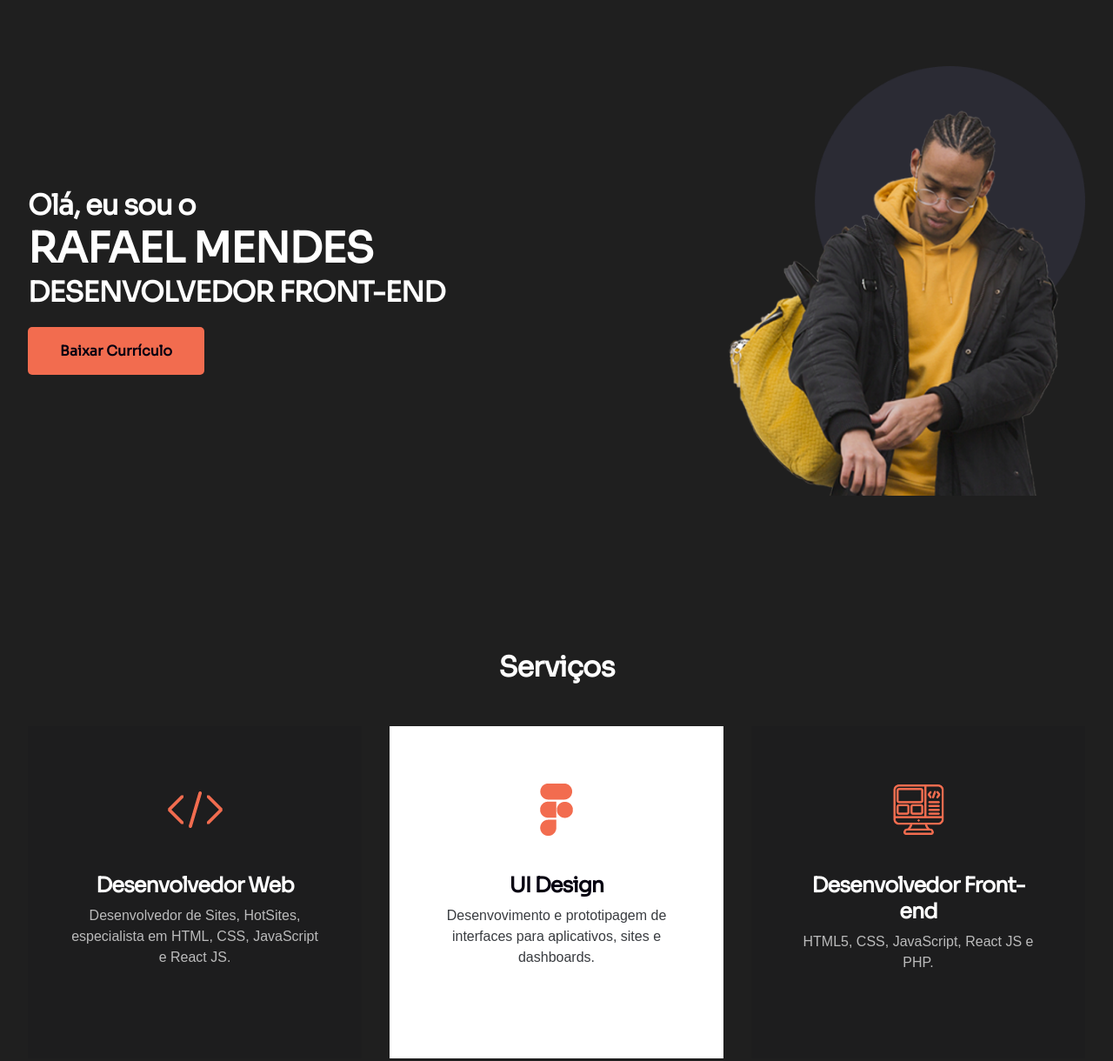
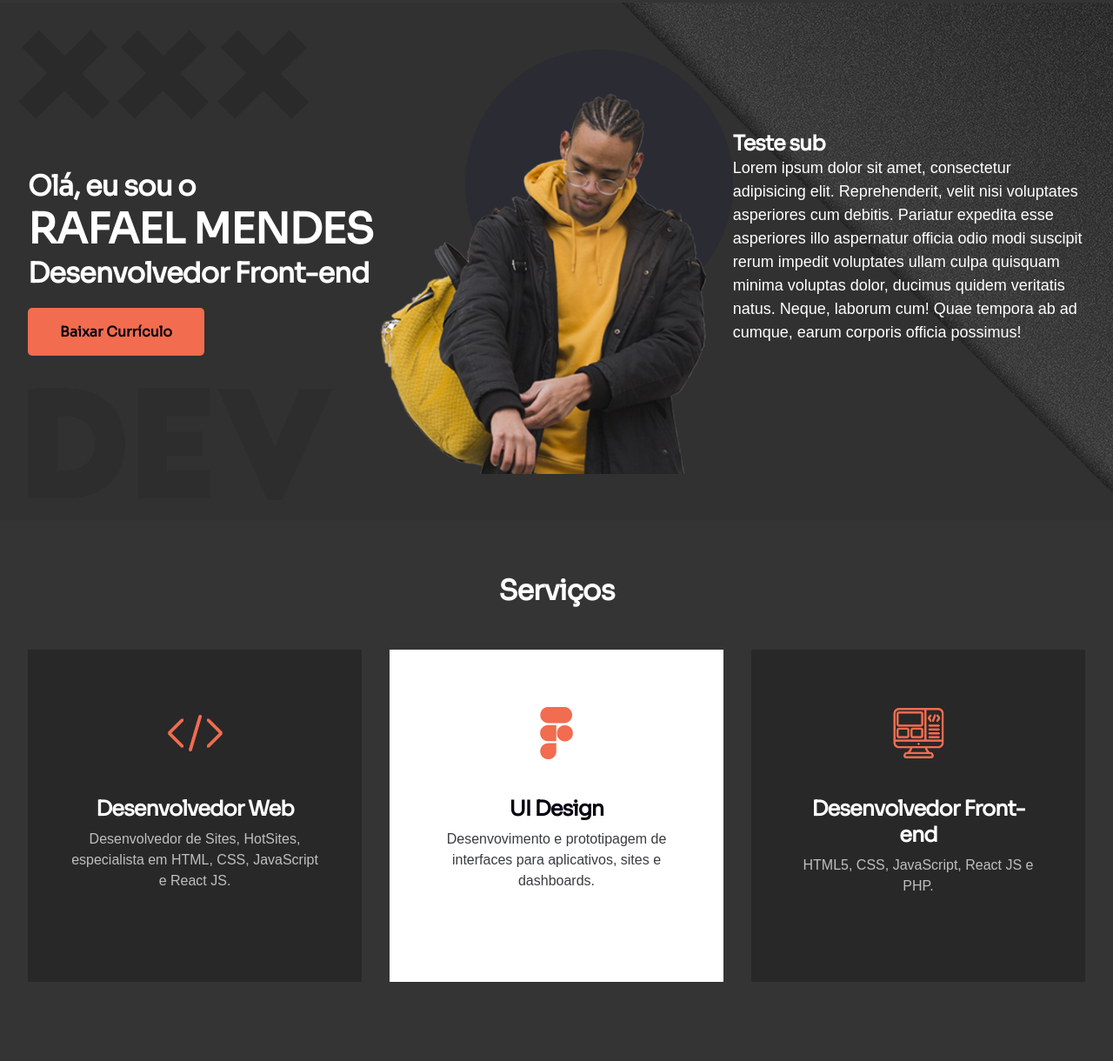
Before and after one commit to rafmob/Projeto_Curriculo, a plain HTML site: page index.html in a window 1280 px wide. Shown: the part 85-1305 px from the top of the page at 87% size. Drawn offline with Linux system fonts and the light colour scheme.

Commit message:
Alterações

```diff
--- a/css/patterns.css
+++ b/css/patterns.css
@@ -1,5 +1,5 @@
 body {
-    background-color: var(--r-cinza-escuro);
+    background-color: var(--r-cinza-3);
 }
 
 h1,h2,h3 {
--- a/css/style.css
+++ b/css/style.css
@@ -3,7 +3,7 @@
 header {
     width: 100%;
     height: 8.8rem;
-    background-color: var(--r-cinza-escuro);
+    /* background-color: var(--r-cinza-escuro); */
     display: flex;
 }
 
@@ -20,7 +20,7 @@ header nav {
 
 header nav ul {
     display: flex;
-    margin-right: 32px;
+    margin-right: 3.2rem;
 }
 
 header nav ul li {
@@ -38,13 +38,15 @@ header nav .btn-primary {
 /* Style section hero */
 
 .s-hero {
-    padding: 7.2rem 0px;
+    padding: 5rem 0px;
+    background-image: url("/img/1920.jpg");
+    background-color: var(--r-cinza-3);
 }
 
 .s-hero .container {
     display: flex;
+    align-items: center;
     justify-content: space-between;
-    align-items: center;
 }
 
 .s-hero .text {
@@ -95,9 +97,9 @@ header nav .btn-primary {
 /* Section featured cards */
 
 .s-card-featured {
-    background-color: var(--r-cinza-escuro);
-    padding-top: 10.4rem;
-    padding-bottom: 12rem;
+    background-color: var(--r-cinza-3);
+    padding-top: 6rem;
+    padding-bottom: 6rem;
 }
 
 .s-card-featured .main-area {
--- a/css/variables.css
+++ b/css/variables.css
@@ -9,8 +9,9 @@
   --white-colors-text:rgba(255,255,255,0.7);
   --white:#ffffff;
   --r-preto: #212529;
-  --r-cinza-escuro: #1F1F1F;
-  --r-cinza-claro: #222222;
+  --r-cinza-escuro: #242834;
+  --r-cinza-claro: #333647;
+  --r-cinza-3: #343434;
   --r-vermelho: #F26C4F;
   --r-amarelo: #FDD05A;
 }
--- a/index.html
+++ b/index.html
@@ -48,12 +48,17 @@
             <div class="text">
                 <h2 class="saudacao">Olá, eu sou o</h2>
                 <h1>RAFAEL MENDES</h1>
-                <h2 class="stack">DESENVOLVEDOR FRONT-END</h2>
+                <h2 class="stack">Desenvolvedor Front-end</h2>
                 <a href="" class="btn-primary">Baixar Currículo</a>
             </div>
 
             <div class="image">
                 <img src="img/person.png" alt="">
+            </div>
+
+            <div class="text">
+                <h3 class="saudacao">Teste sub</h3>
+                <p>Lorem ipsum dolor sit amet, consectetur adipisicing elit. Reprehenderit, velit nisi voluptates asperiores cum debitis. Pariatur expedita esse asperiores illo aspernatur officia odio modi suscipit rerum impedit voluptates ullam culpa quisquam minima voluptas dolor, ducimus quidem veritatis natus. Neque, laborum cum! Quae tempora ab ad cumque, earum corporis officia possimus!</p>
             </div>
         </div>
     </section>
```
Also changed, not shown: Aula/aula.html (added, +19 -0 lines), Aula/aula.js (added, +36 -0 lines), Aula/aula.css (added), img/1920.jpg (added), img/1920.png (added), img/4672582@0,33x.jpg (added), 1 other file.
